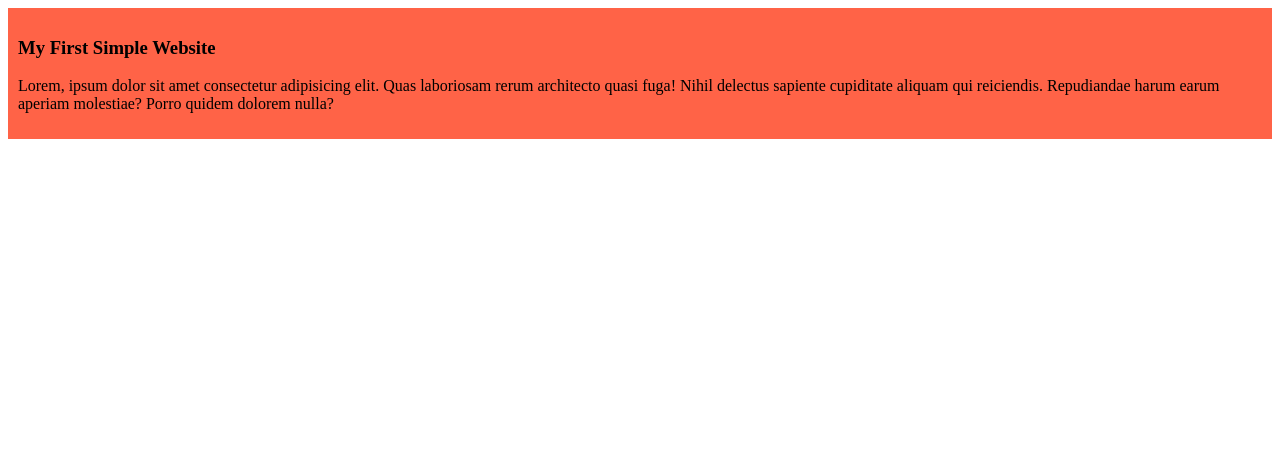
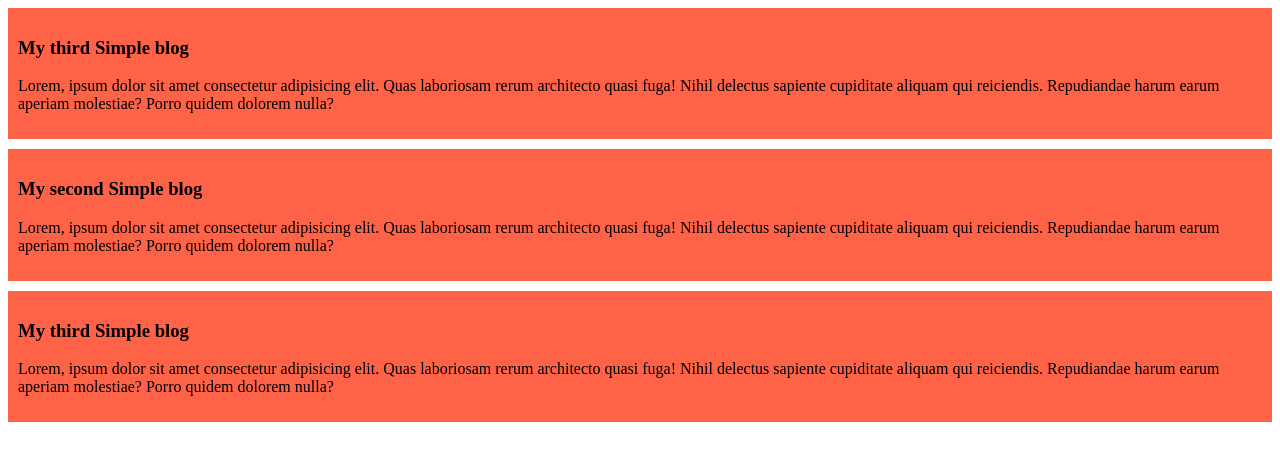
Before and after one commit to Argha588696/my-first-simple-website, a plain HTML site: page index.html in a window 1280 px wide. Drawn offline with Linux system fonts and the light colour scheme.

Commit message:
added the second and third blog

```diff
--- a/index.html
+++ b/index.html
@@ -9,7 +9,23 @@
 <body>
     <div>
         <h3>
-            My First Simple Website
+            My third Simple blog
+        </h3>
+        <p>
+            Lorem, ipsum dolor sit amet consectetur adipisicing elit. Quas laboriosam rerum architecto quasi fuga! Nihil delectus sapiente cupiditate aliquam qui reiciendis. Repudiandae harum earum aperiam molestiae? Porro quidem dolorem nulla?
+        </p>
+    </div>
+    <div>
+        <h3>
+            My second Simple blog
+        </h3>
+        <p>
+            Lorem, ipsum dolor sit amet consectetur adipisicing elit. Quas laboriosam rerum architecto quasi fuga! Nihil delectus sapiente cupiditate aliquam qui reiciendis. Repudiandae harum earum aperiam molestiae? Porro quidem dolorem nulla?
+        </p>
+    </div>
+    <div>
+        <h3>
+            My third Simple blog
         </h3>
         <p>
             Lorem, ipsum dolor sit amet consectetur adipisicing elit. Quas laboriosam rerum architecto quasi fuga! Nihil delectus sapiente cupiditate aliquam qui reiciendis. Repudiandae harum earum aperiam molestiae? Porro quidem dolorem nulla?
--- a/styles/blog.css
+++ b/styles/blog.css
@@ -1,4 +1,5 @@
 div{
     background-color: tomato;
     padding: 10px;
+    margin-bottom: 10px;
 }
```
